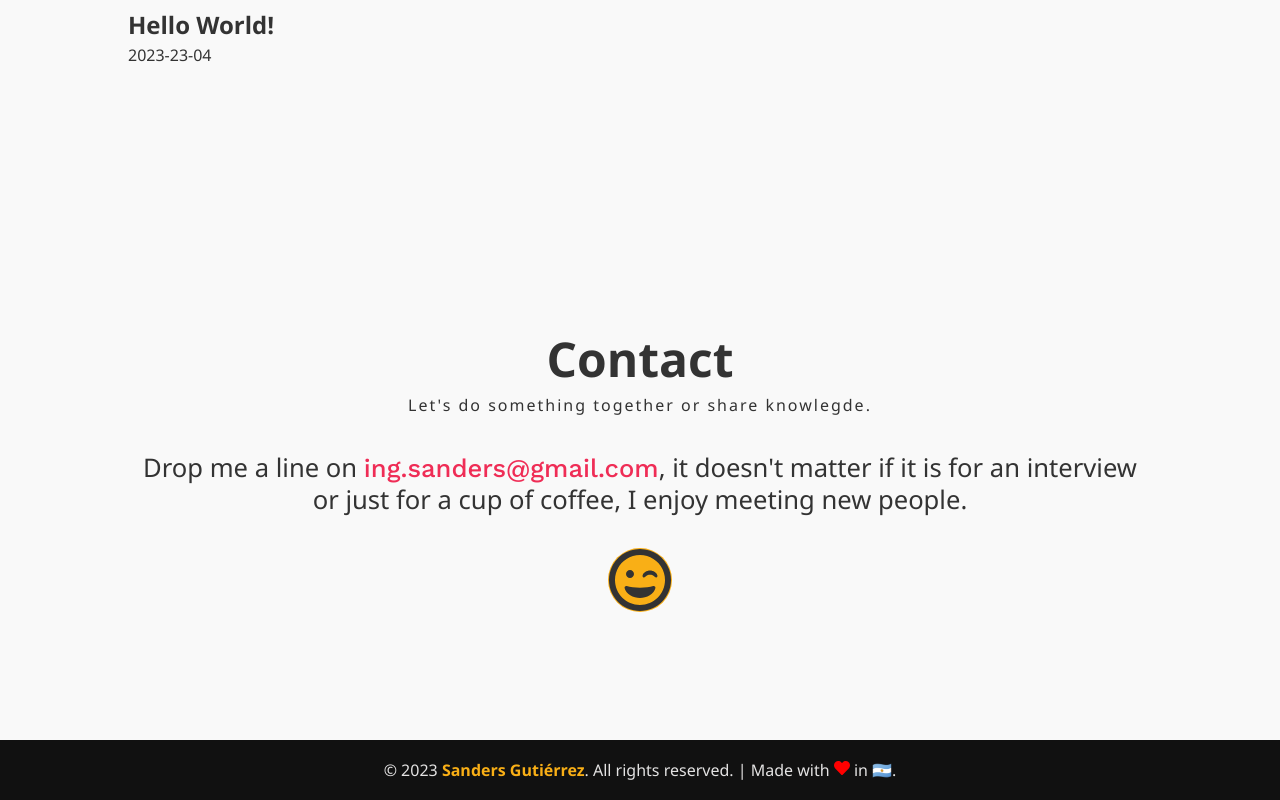
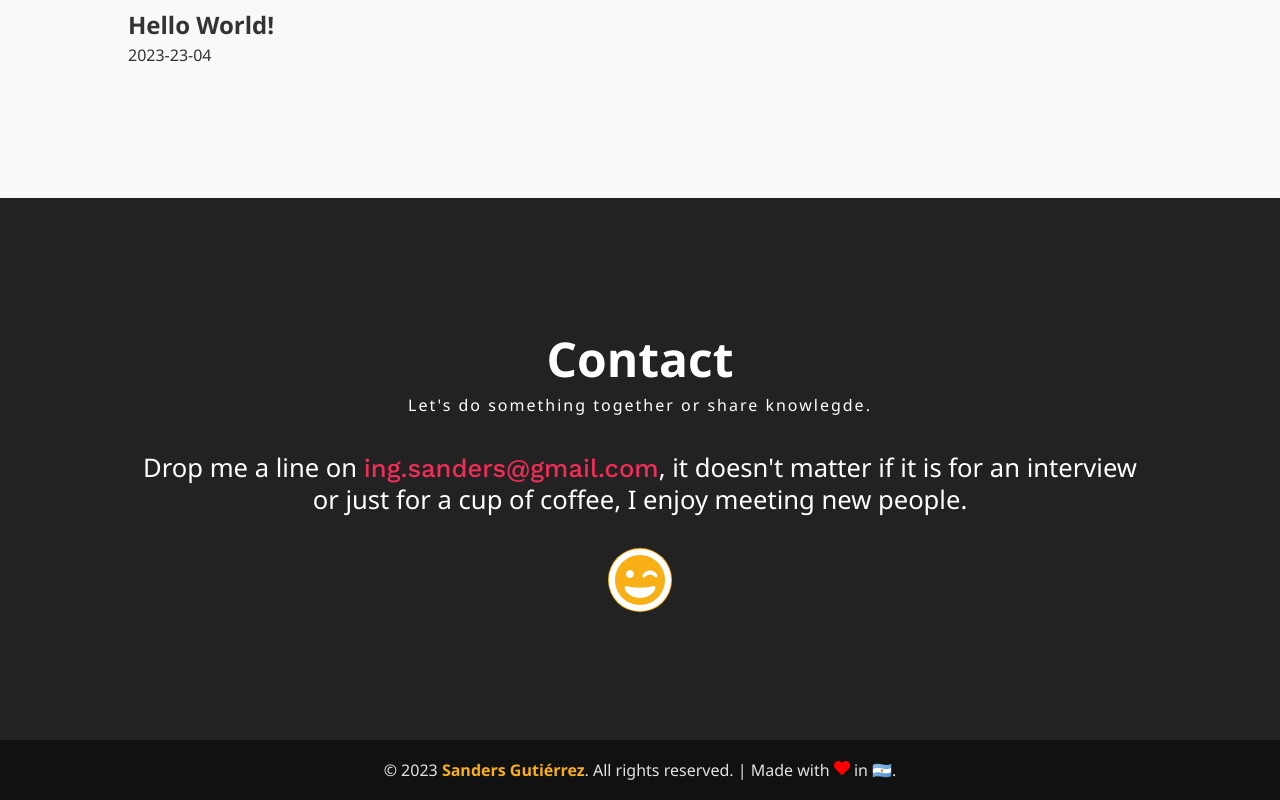
Before and after one commit to untalsanders/untalsanders.github.io, a Next.js app: page / in a window 1280 px wide. Shown: the part 2735-3535 px from the top of the page. Built offline with nearby package versions, Linux system fonts and the light colour scheme; a web font is replaced by a local one.

Commit message:
chore: change background-color contact section
Signed-off-by: Sanders Gutiérrez <ing.sanders@gmail.com>

```diff
--- a/src/components/Contact.jsx
+++ b/src/components/Contact.jsx
@@ -6,6 +6,8 @@ import styled from 'styled-components'
 
 const ContactContainer = styled.section`
     padding: clamp(4rem, 20vh, 8rem) 0;
+    background-color: #222;
+    color: white;
 `
 
 const ContactWrapper = styled(Wrapper)`
```
